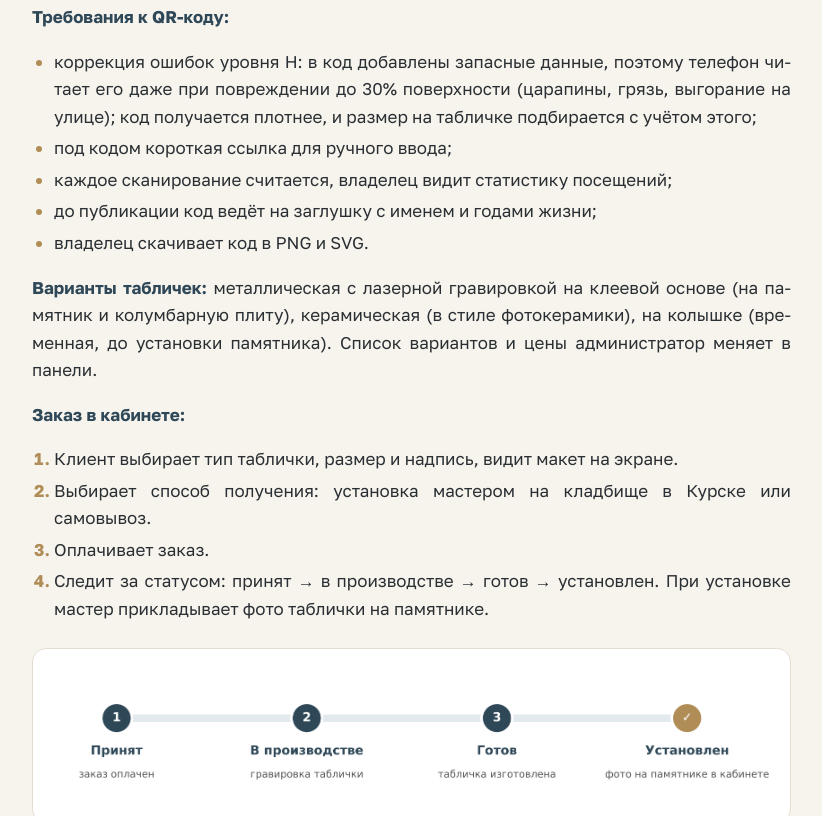
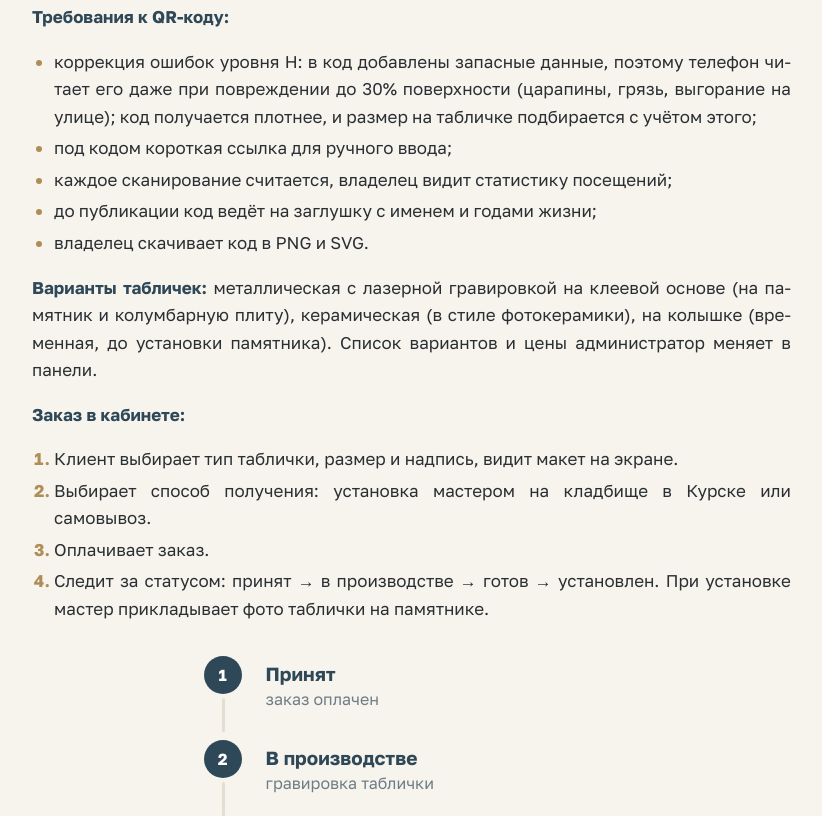
Before and after one commit to segor77/qr-pamyat, a plain HTML site: page index.html in a window 1280 px wide. Shown: the part 11184-12000 px from the top of the page, without its empty margins (330-1152 px from the left). Drawn offline with Linux system fonts and the light colour scheme.

Commit message:
Статусы заказа таблички: вертикальная схема вместо картинки, крупнее текст
Co-Authored-By: Claude Haiku 5.5 <noreply@anthropic.com>
Claude-Session: https://claude.ai/code/session_01JpL3iuXMSQfpv4bbkXGCkb

```diff
--- a/index.html
+++ b/index.html
@@ -398,7 +398,7 @@ footer div { max-width: 1180px; margin: 0 auto; padding: 22px 24px; display: fle
 <li>Оплачивает заказ.</li>
 <li>Следит за статусом: принят → в производстве → готов → установлен. При установке мастер прикладывает фото таблички на памятнике.</li>
 </ol>
-<figure class="fig "><img src="img/plaque.png" alt="Статусы заказа таблички в личном кабинете" loading="lazy"><figcaption>Статусы заказа таблички в личном кабинете</figcaption></figure><p>Заказать табличку можно до того, как страница заполнена: родные часто заказывают её вместе с памятником и заполняют страницу позже.</p>
+<figure class="fig"><style>.steps-v{list-style:none;margin:0 auto;padding:4px 0 0;max-width:460px;text-align:left}.steps-v li{position:relative;padding:0 0 26px 62px;font-size:17px;line-height:1.4}.steps-v li:last-child{padding-bottom:0}.steps-v li::before{content:"";position:absolute;left:18px;top:42px;bottom:4px;width:3px;background:#E4DED2;border-radius:2px}.steps-v li:last-child::before{display:none}.steps-v .n{position:absolute;left:0;top:0;width:38px;height:38px;border-radius:50%;background:#2F4858;color:#fff;font-weight:700;font-size:16px;display:flex;align-items:center;justify-content:center}.steps-v li.done .n{background:#B08D57}.steps-v b{display:block;color:#2F4858;font-size:19px;padding-top:5px}.steps-v small{display:block;color:#6E7C85;font-size:16px}</style><ol class="steps-v"><li><span class="n">1</span><b>Принят</b><small>заказ оплачен</small></li><li><span class="n">2</span><b>В производстве</b><small>гравировка таблички</small></li><li><span class="n">3</span><b>Готов</b><small>табличка изготовлена</small></li><li class="done"><span class="n">✓</span><b>Установлен</b><small>фото на памятнике в кабинете</small></li></ol><figcaption>Статусы заказа таблички в личном кабинете</figcaption></figure><p>Заказать табличку можно до того, как страница заполнена: родные часто заказывают её вместе с памятником и заполняют страницу позже.</p>
 <h2 id="s8">8. Оплата и уведомления</h2>
 <p><strong>Приём оплаты</strong> подключается через одного российского платёжного агрегатора (ЮKassa или Робокасса, выбор за заказчиком). Способы оплаты:</p>
 <ul>
```
Also changed, not shown: landing/index.html (+1 -1 lines).
